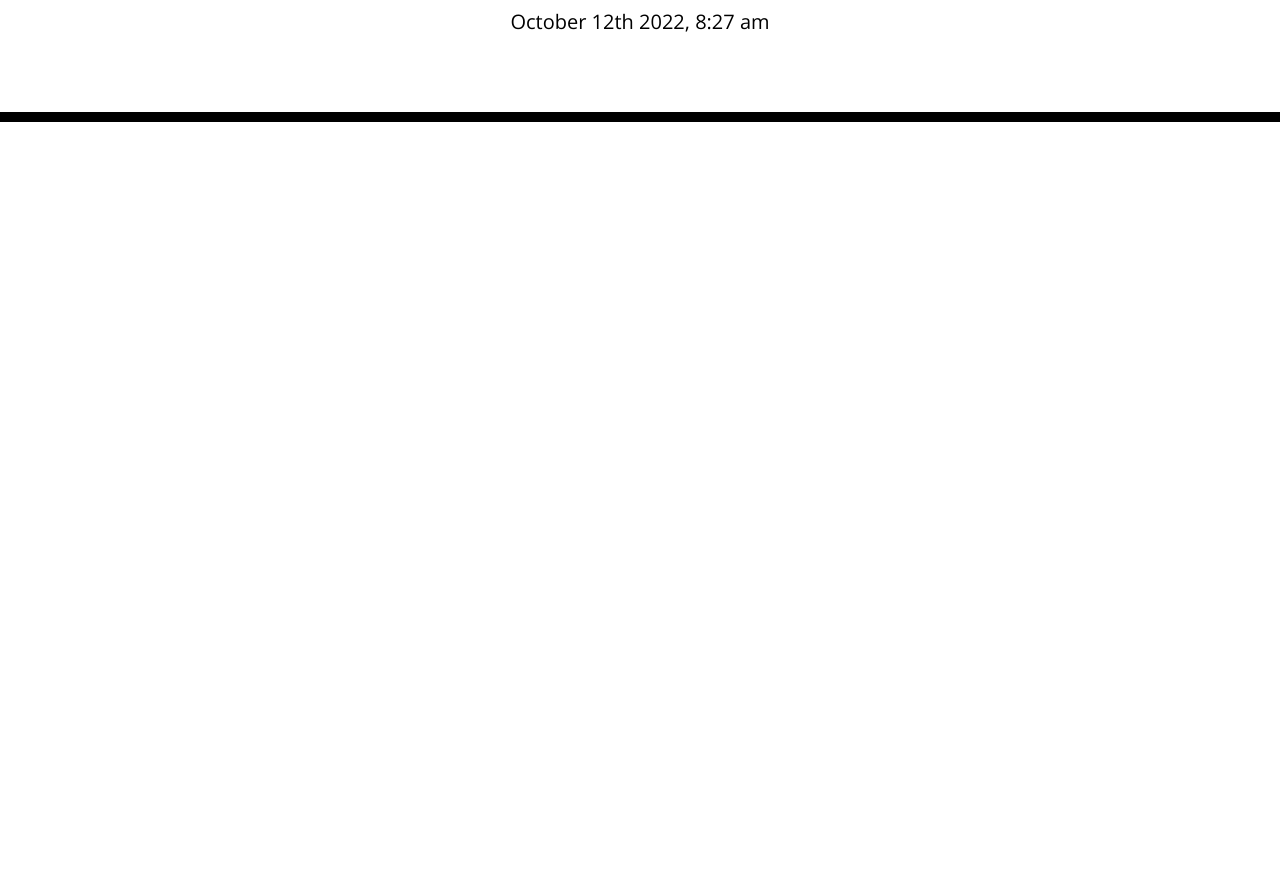
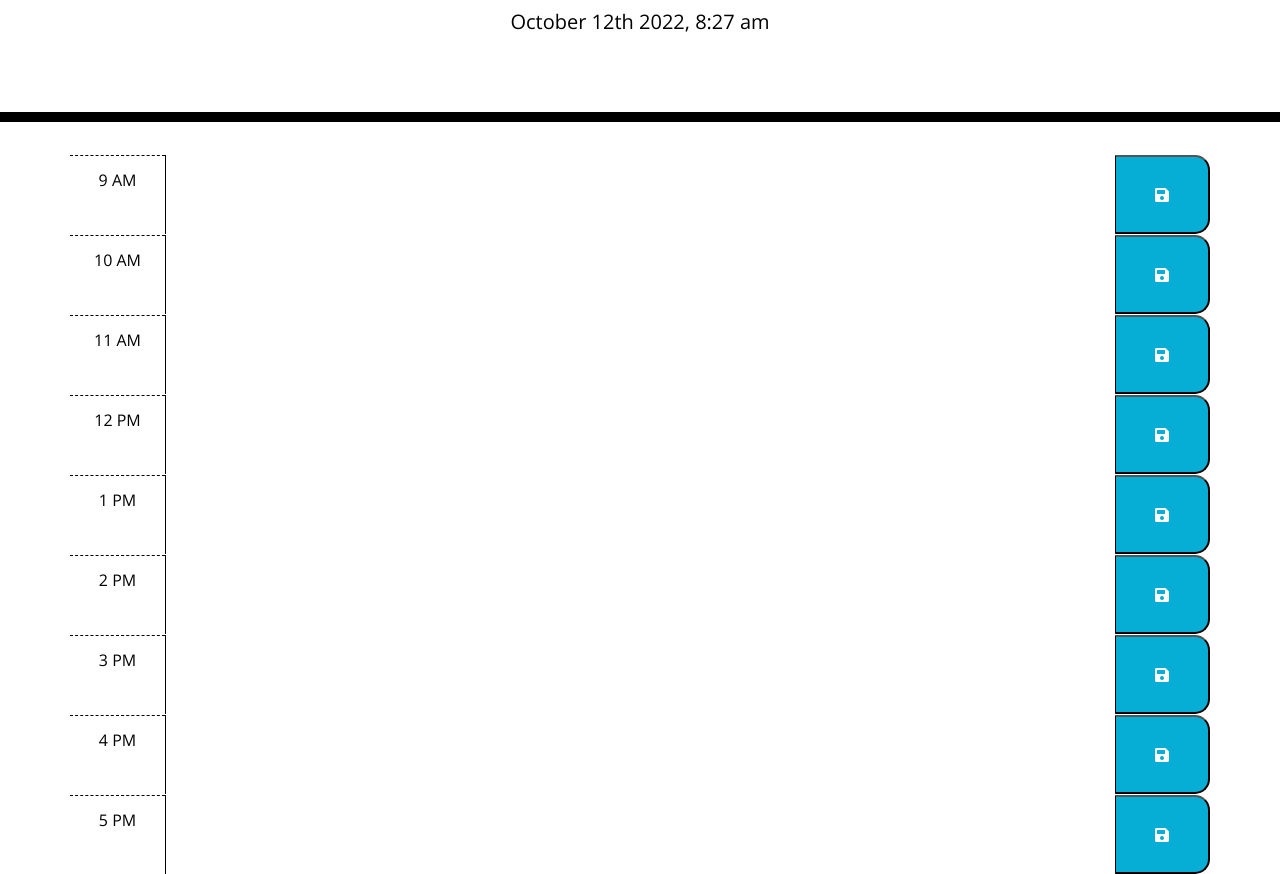
Before and after one commit to harrj396/Jacob-Workday-Planner, a plain HTML site: page index.html in a window 1280 px wide. Shown: the part 182-1056 px from the top of the page. Before the commit the page ends 800 px from the top, so only its background shows below. Drawn offline with nearby package versions, Linux system fonts and the light colour scheme.

Commit message:
Added rows to HTML for keeping track of notes.  Rows include id linking to logic.js

```diff
--- a/assets/logic.js
+++ b/assets/logic.js
@@ -2,16 +2,15 @@
 var container = document.querySelector('.container');
 
 // var for time during work day
-var eightAM = $('#8');
-var nineAM = $('#9');
-var tenAM = $('#10');
-var elevenAM = $('#11');
-var twelvePM = $('#12');
-var onePM = $('#1');
-var twoPM = $('#2');
-var threePM = $('#3');
-var fourPM = $('#4');
-var fivePM = $('#5')
+var nineAMJS = $('#nineAM');
+var tenAMJS = $('#tenAM');
+var elevenAMJS = $('#elevenAM');
+var twelvePMJS = $('#twelvePM');
+var onePMJS = $('#onePM');
+var twoPMJS = $('#twoPM');
+var threePMJS = $('#threePM');
+var fourPMJS = $('#fourPM');
+var fivePMJS = $('#fivePM')
 
 // shows current time on screen
 var date = moment();
--- a/index.html
+++ b/index.html
@@ -30,7 +30,53 @@
     </header>
     <div class="container">
       <!-- Timeblocks go here -->
+    <div class="row time-block">
+      <div class="col-1 hour p-3">9 AM</div>
+      <textarea id='nineAM' class="col-10 description"></textarea>
+      <button class="col-1 saveBtn" name="9"><i class="fas fa-save"></i></button>
     </div>
+    <div class="row time-block">
+      <div class="col-1 hour p-3">10 AM</div>
+      <textarea id='tenAM' class="col-10 description"></textarea>
+      <button class="col-1 saveBtn" name="10"><i class="fas fa-save"></i></button>
+    </div>
+    <div class="row time-block">
+      <div class="col-1 hour p-3">11 AM</div>
+      <textarea id='elevenAM' class="col-10 description"></textarea>
+      <button class="col-1 saveBtn" name="11"><i class="fas fa-save"></i></i></button>
+    </div>
+    <div class="row time-block">
+      <div class="col-1 hour p-3">12 PM</div>
+      <textarea id='twelvePM' class="col-10 description"></textarea>
+      <button class="col-1 saveBtn" name="11"><i class="fas fa-save"></i></i></button>
+    </div>
+    <div class="row time-block">
+      <div class="col-1 hour p-3">1 PM</div>
+      <textarea id='onePM' class="col-10 description"></textarea>
+      <button class="col-1 saveBtn" name="11"><i class="fas fa-save"></i></i></button>
+    </div>
+    <div class="row time-block">
+      <div class="col-1 hour p-3">2 PM</div>
+      <textarea id='twoPM' class="col-10 description"></textarea>
+      <button class="col-1 saveBtn" name="11"><i class="fas fa-save"></i></i></button>
+    </div>
+    <div class="row time-block">
+      <div class="col-1 hour p-3">3 PM</div>
+      <textarea id='threePM' class="col-10 description"></textarea>
+      <button class="col-1 saveBtn" name="11"><i class="fas fa-save"></i></i></button>
+    </div>
+    <div class="row time-block">
+      <div class="col-1 hour p-3">4 PM</div>
+      <textarea id='fourPM' class="col-10 description"></textarea>
+      <button class="col-1 saveBtn" name="11"><i class="fas fa-save"></i></i></button>
+    </div>
+    <div class="row time-block">
+      <div class="col-1 hour p-3">5 PM</div>
+      <textarea id='fivePM' class="col-10 description"></textarea>
+      <button class="col-1 saveBtn" name="11"><i class="fas fa-save"></i></i></button>
+    </div>
+
+
 
     <script src="https://cdnjs.cloudflare.com/ajax/libs/jquery/3.2.1/jquery.min.js"></script>
     <script src="https://cdnjs.cloudflare.com/ajax/libs/moment.js/2.24.0/moment.min.js"></script>
```
